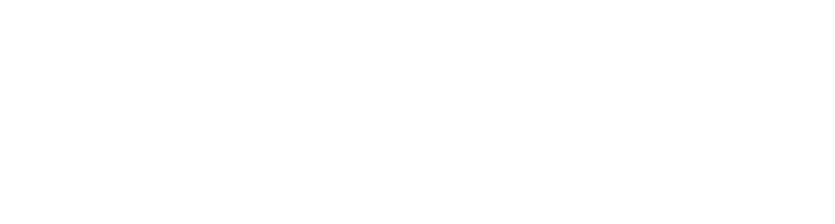
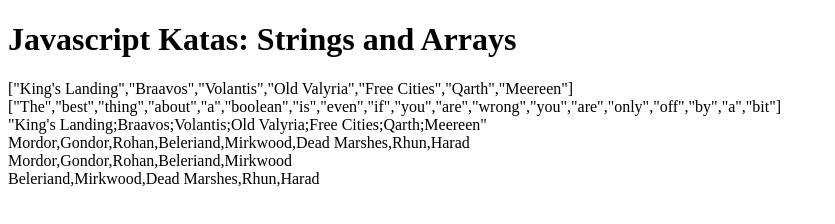
Before and after one commit to bomazani/FirstTwoWeeks, a plain HTML site: page KatasJsStrArr/index.html in a window 1280 px wide. Shown: the whole page, without its empty margins (0-835 px from the left). Drawn offline with Linux system fonts and the light colour scheme.

Commit message:
completed Katas 1 - 6

```diff
--- a/KatasJsStrArr/index.html
+++ b/KatasJsStrArr/index.html
@@ -7,6 +7,15 @@
     <title>Document</title>
 </head>
 <body>
+    <h1>Javascript Katas: Strings and Arrays</h1>
+    <div1>
 
+
+    </div1>
+
+
+
+
+    <script type="text/javascript" src="strArr.js"></script>
 </body>
 </html>
--- a/KatasJsStrArr/strArr.js
+++ b/KatasJsStrArr/strArr.js
@@ -0,0 +1,69 @@
+
+
+const gotCitiesCSV = "King's Landing,Braavos,Volantis,Old Valyria,Free Cities,Qarth,Meereen";
+const lotrCitiesArray = ["Mordor","Gondor","Rohan","Beleriand","Mirkwood","Dead Marshes","Rhun","Harad"];
+const bestThing = "The best thing about a boolean is even if you are wrong you are only off by a bit";
+let exerciseNum = 1;
+
+// 1. Display an array from the cities in gotCitiesCSV
+const cities = gotCitiesCSV.split(",");
+const num1 = document.createElement("div");
+num1.textContent = JSON.stringify(cities);
+document.body.appendChild(num1);
+
+// 2. Display an array of words from the sentence in bestThing
+const words = bestThing.split(" ");
+const num2 = document.createElement("div");
+num2.textContent=JSON.stringify(words);
+document.body.appendChild(num2);
+
+// 3. Display a string separated by semi-colons instead of commas from gotCitiesCSV
+const cities3= gotCitiesCSV.replace(/,/g,";");
+const num3 = document.createElement("div");
+num3.textContent = JSON.stringify(cities3);
+document.body.appendChild(num3);
+
+// 4. Display a CSV (comma-separated) string from the lotrCitiesArray
+const cities4 = lotrCitiesArray.toString();
+const num4 = document.createElement("div");
+num4.textContent = cities4;
+document.body.appendChild(num4);
+
+// 5. Display the first 5 cities in lotrCitiesArray
+
+const num5 = document.createElement("div");
+num5.textContent = lotrCitiesArray.slice(0,5);
+document.body.appendChild(num5);
+
+// 6. Display the last 5 cities in lotrCitiesArray
+const num6 = document.createElement("div");
+let i = lotrCitiesArray.length
+num6.textContent = lotrCitiesArray.slice((i-5),i);
+document.body.appendChild(num6);
+
+// 7. Display the 3rd to 5th city in lotrCitiesArray
+// 8. Using splice, remove "Rohan" from lotrCitiesArray
+// 9. Using splice, remove all cities after "Dead Marshes" in lotrCitiesArray
+// 10. Using splice, add "Rohan" back to lotrCitiesArray right after "Gondor"
+// 11. Using splice, rename "Dead Marshes" to "Deadest Marshes" in lotrCitiesArray
+// 12. Using slice, display the first 14 characters from bestThing
+// 13. Using slice, display the last 12 characters from bestThing
+// 14. Using slice, display characters between the 23rd and 38th position of bestThing (i.e., "boolean is even"
+// 15. Repeat #13 using substring instead of slice.
+// 16. Repeat #14 using substr instead of slice.
+// 17. Find and display the index of "only" in bestThing
+// 18. Find and display the index of the last word in bestThing
+// 19. Find and display all cities from gotCitiesCSV  that use double vowels ("aa","ee", etc.)
+// 20. Find and display all cities from lotrCitiesArray that end with "or"
+// 21. Find and display all the words in bestThing that start with a "b"
+// 22. Display "Yes" or "No" if lotrCitiesArray includes "Mirkwood"
+// 23. Display "Yes" or "No" if lotrCitiesArray includes "Hollywood"
+// 24. Display the index of "Mirkwood" in lotrCitiesArray
+// 25. Find and display the first city in lotrCitiesArray that has more than one word
+// 26. Reverse the order in lotrCitiesArray
+// 27. Sort lotrCitiesArray alphabetically
+// 28. Sort lotrCitiesArray by the number of characters in each city (i.e., shortest city names go first)
+// 29. Using pop, remove the last city from lotrCitiesArray
+// 30. Using push, add back the city from lotrCitiesArray that was removed in #29 to the back of the array
+// 31. Using shift, remove the first city from lotrCitiesArray
+// 32. Using unshift, add back the city from lotrCitiesArray that was removed in #31 to the front of the array
```
